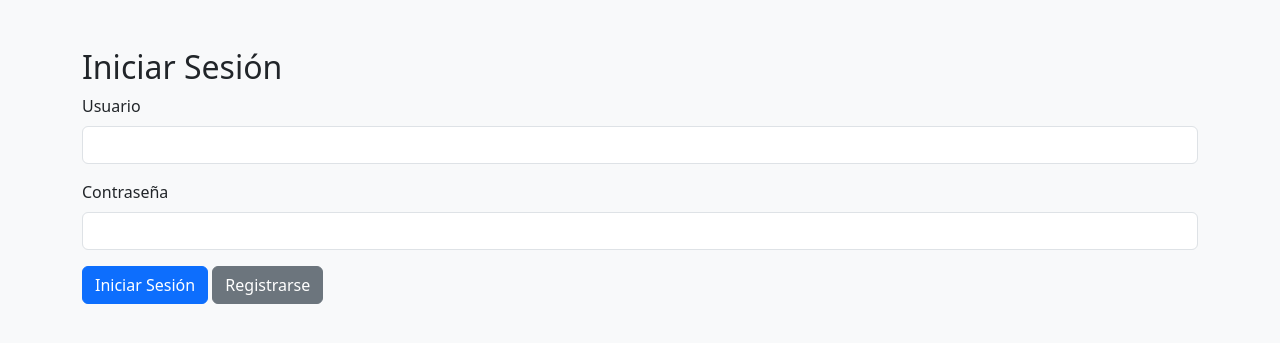
After one commit to sebannicus/controlFinanciero, a Django app: template finanzas/templates/login.html in a window 1280 px wide. The commit adds this page. Shown: the top 343 px of the page. Run offline with Django 3.2, Linux system fonts and the light colour scheme; the template is opened without the code that fills it, so the values that code supplies are empty.

Commit message:
Aplicacion basica en funcionamiento

```diff
--- /dev/null
+++ b/finanzas/templates/login.html
@@ -0,0 +1,27 @@
+<!DOCTYPE html>
+<html lang="es">
+<head>
+    <meta charset="UTF-8">
+    <meta name="viewport" content="width=device-width, initial-scale=1">
+    <title>Iniciar Sesión</title>
+    <link rel="stylesheet" href="https://cdn.jsdelivr.net/npm/bootstrap@5.3.0/dist/css/bootstrap.min.css">
+</head>
+<body class="bg-light">
+    <div class="container mt-5">
+        <h2>Iniciar Sesión</h2>
+        <form method="post">
+            {% csrf_token %}
+            <div class="mb-3">
+                <label class="form-label">Usuario</label>
+                <input type="text" name="username" class="form-control" required>
+            </div>
+            <div class="mb-3">
+                <label class="form-label">Contraseña</label>
+                <input type="password" name="password" class="form-control" required>
+            </div>
+            <button type="submit" class="btn btn-primary">Iniciar Sesión</button>
+            <a href="{% url 'register' %}" class="btn btn-secondary">Registrarse</a>
+        </form>
+    </div>
+</body>
+</html>
--- a/finanzas/urls.py
+++ b/finanzas/urls.py
@@ -1,8 +1,12 @@
 from django.urls import path
 from . import views
+from django.contrib.auth import views as auth_views
 
 urlpatterns = [
     path('', views.index, name='index'),
     path('agregar_transaccion/', views.agregar_transaccion, name='agregar_transaccion'),
     path('listar_transacciones/', views.listar_transacciones, name='listar_transacciones'),
+    path('login/', auth_views.LoginView.as_view(template_name='login.html'), name='login'),
+    path('logout/', auth_views.LogoutView.as_view(next_page='index'), name='logout'),
+    path('register/', views.register, name='register'),
 ]
```
Also changed, not shown: finanzas/templates/index.html (+17 -0 lines), finanzas/templates/register.html (added, +20 -0 lines), finanzas/views.py (+12 -1 lines).
